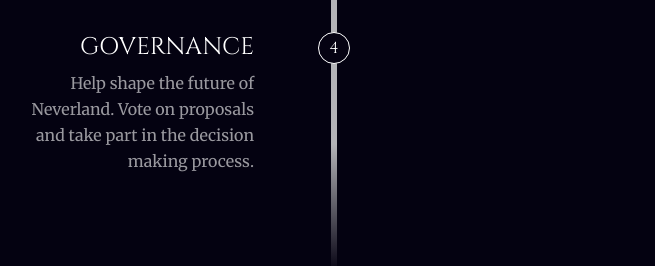
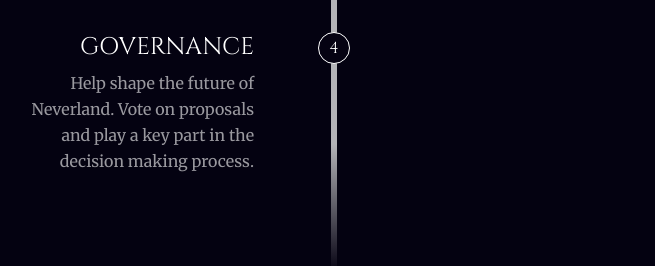
Before and after one commit to Neverland-Money/neverland-landing, a Next.js app: page / in a window 1280 px wide. Shown: the part 4057-4323 px from the top of the page, without its empty margins (306-961 px from the left). Built offline with nearby package versions, Linux system fonts and the light colour scheme.

Commit message:
feat: text

```diff
--- a/src/components/sections/HowItWorksSection.tsx
+++ b/src/components/sections/HowItWorksSection.tsx
@@ -40,7 +40,7 @@ export default function HowItWorksSection() {
       number: 4,
       title: 'Governance',
       description:
-        'Help shape the future of Neverland. Vote on proposals and take part in the decision making process.',
+        'Help shape the future of Neverland. Vote on proposals and play a key part in the decision making process.',
       side: 'left',
     },
   ];
```
